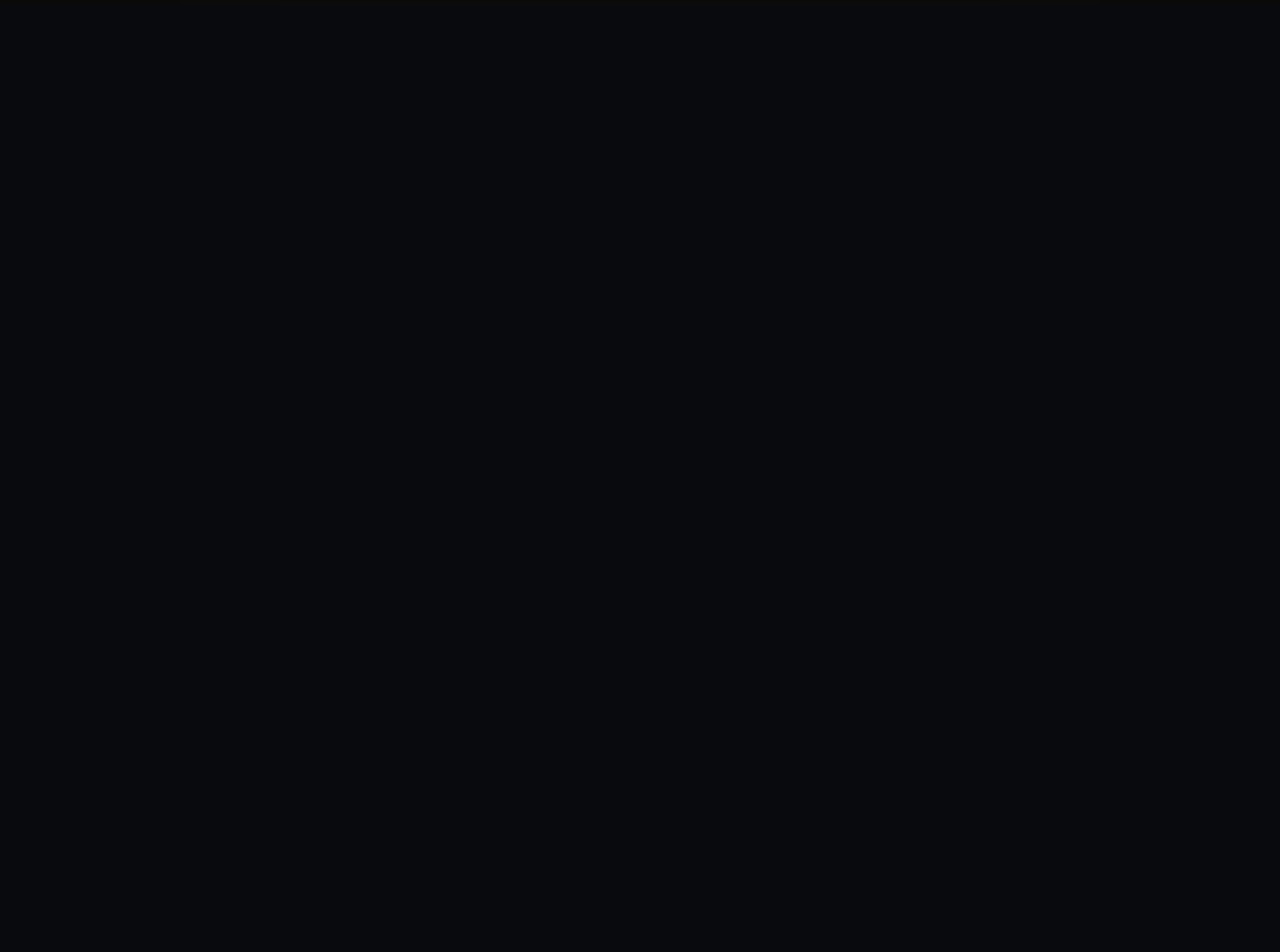
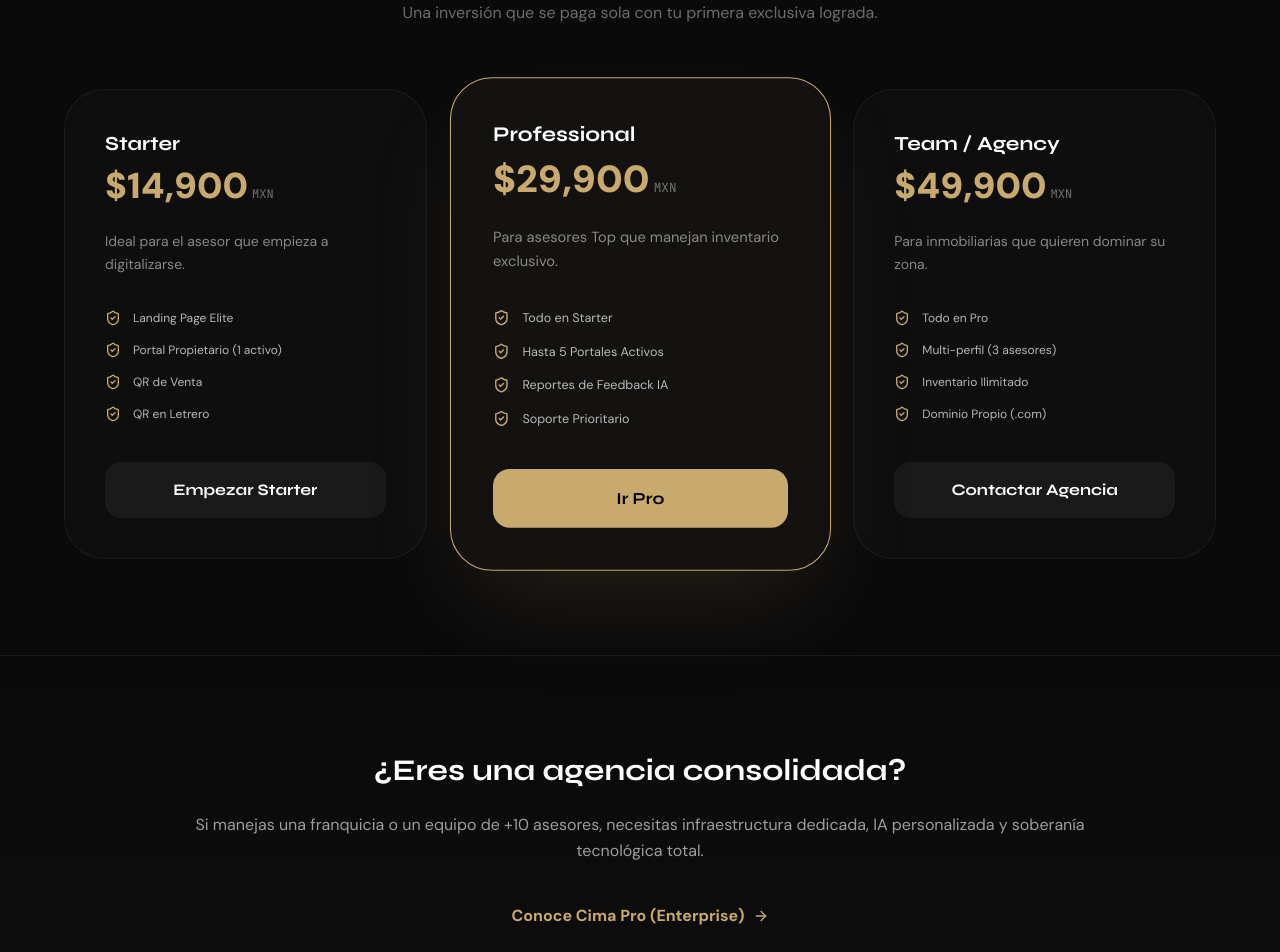
Before and after one commit to stefanoalexeibot/realstate, a Next.js app: page /vende-mas in a window 1280 px wide. Shown: the part 2320-3272 px from the top of the page. Before the commit the page ends 2326 px from the top, so only its background shows below. Built offline with nearby package versions, Linux system fonts and the light colour scheme; no server answers.

Commit message:
feat: complete vende-mas funnel with pricing and strategy

```diff
--- a/app/vende-mas/page.tsx
+++ b/app/vende-mas/page.tsx
@@ -190,6 +190,85 @@ export default function VendeMasPage() {
                 </div>
             </section>
 
+            {/* Pricing Section */}
+            <section className="py-24 px-6 bg-[#0A0A0B] relative">
+                <div className="mx-auto max-w-6xl">
+                    <div className="text-center mb-16">
+                        <h2 className="text-3xl md:text-5xl font-heading font-bold mb-4 tracking-tight">Elige tu Plan de Crecimiento</h2>
+                        <p className="text-white/40 max-w-2xl mx-auto">Una inversión que se paga sola con tu primera exclusiva lograda.</p>
+                    </div>
+
+                    <div className="grid grid-cols-1 md:grid-cols-3 gap-8">
+                        {[
+                            {
+                                name: "Starter",
+                                price: "$14,900",
+                                desc: "Ideal para el asesor que empieza a digitalizarse.",
+                                features: ["Landing Page Elite", "Portal Propietario (1 activo)", "QR de Venta", "QR en Letrero"],
+                                cta: "Empezar Starter"
+                            },
+                            {
+                                name: "Professional",
+                                price: "$29,900",
+                                desc: "Para asesores Top que manejan inventario exclusivo.",
+                                features: ["Todo en Starter", "Hasta 5 Portales Activos", "Reportes de Feedback IA", "Soporte Prioritario"],
+                                highlight: true,
+                                cta: "Ir Pro"
+                            },
+                            {
+                                name: "Team / Agency",
+                                price: "$49,900",
+                                desc: "Para inmobiliarias que quieren dominar su zona.",
+                                features: ["Todo en Pro", "Multi-perfil (3 asesores)", "Inventario Ilimitado", "Dominio Propio (.com)"],
+                                cta: "Contactar Agencia"
+                            }
+                        ].map((plan, i) => (
+                            <div
+                                key={plan.name}
+                                className={`p-10 rounded-[40px] border flex flex-col h-full transition-all duration-500 ${plan.highlight ? "bg-cima-gold/5 border-cima-gold shadow-[0_40px_100px_-20px_rgba(200,169,110,0.15)] scale-105 z-10" : "bg-white/[0.02] border-white/5"}`}
+                            >
+                                <h3 className="text-xl font-heading font-bold mb-2">{plan.name}</h3>
+                                <div className="flex items-baseline gap-1 mb-6">
+                                    <span className="text-4xl font-black text-cima-gold">{plan.price}</span>
+                                    <span className="text-xs text-white/40 font-mono">MXN</span>
+                                </div>
+                                <p className="text-sm text-white/50 mb-8 leading-relaxed h-12">{plan.desc}</p>
+                                <ul className="space-y-4 mb-10 flex-1">
+                                    {plan.features.map(f => (
+                                        <li key={f} className="flex items-center gap-3 text-xs text-white/70">
+                                            <ShieldCheck className="h-4 w-4 text-cima-gold shrink-0" />
+                                            {f}
+                                        </li>
+                                    ))}
+                                </ul>
+                                <Link
+                                    href="/onboarding"
+                                    className={`w-full py-4 rounded-2xl font-heading font-bold text-center transition-all ${plan.highlight ? "bg-cima-gold text-black hover:bg-white" : "bg-white/5 text-white hover:bg-white/10"}`}
+                                >
+                                    {plan.cta}
+                                </Link>
+                            </div>
+                        ))}
+                    </div>
+                </div>
+            </section>
+
+            {/* Enterprise Bridge */}
+            <section className="py-24 px-6 border-y border-white/5 bg-gradient-to-b from-transparent to-cima-gold/[0.02]">
+                <div className="mx-auto max-w-4xl text-center">
+                    <h2 className="text-2xl md:text-3xl font-heading font-bold mb-6">¿Eres una agencia consolidada?</h2>
+                    <p className="text-white/60 mb-10 leading-relaxed">
+                        Si manejas una franquicia o un equipo de +10 asesores, necesitas infraestructura dedicada, IA personalizada y soberanía tecnológica total.
+                    </p>
+                    <Link
+                        href="/pro"
+                        className="inline-flex items-center gap-2 text-cima-gold font-bold hover:gap-4 transition-all"
+                    >
+                        Conoce Cima Pro (Enterprise) <ArrowRight className="h-4 w-4" />
+                    </Link>
+                </div>
+            </section>
+
             {/* Footer */}
             <footer className="py-12 px-6 border-t border-white/5 mt-12">
                 <div className="mx-auto max-w-6xl flex flex-col md:flex-row items-center justify-between gap-6 opacity-40 hover:opacity-100 transition-opacity">
```
